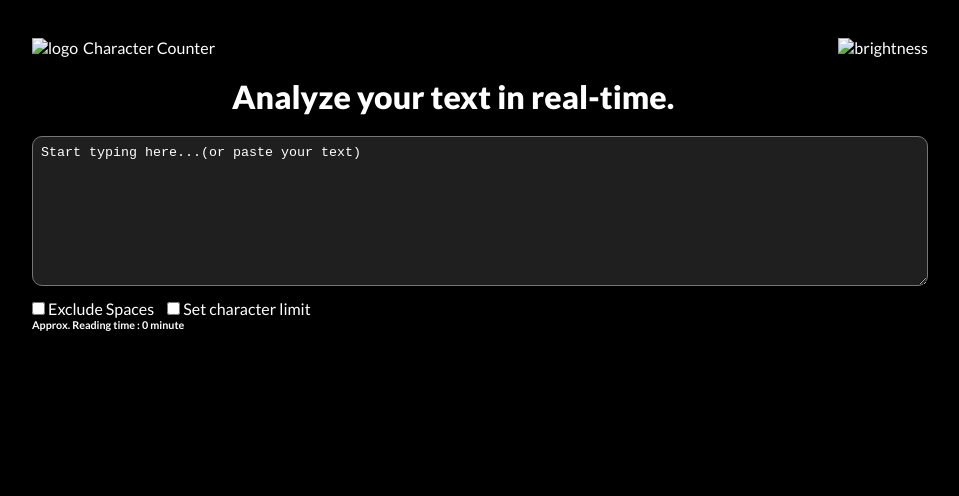
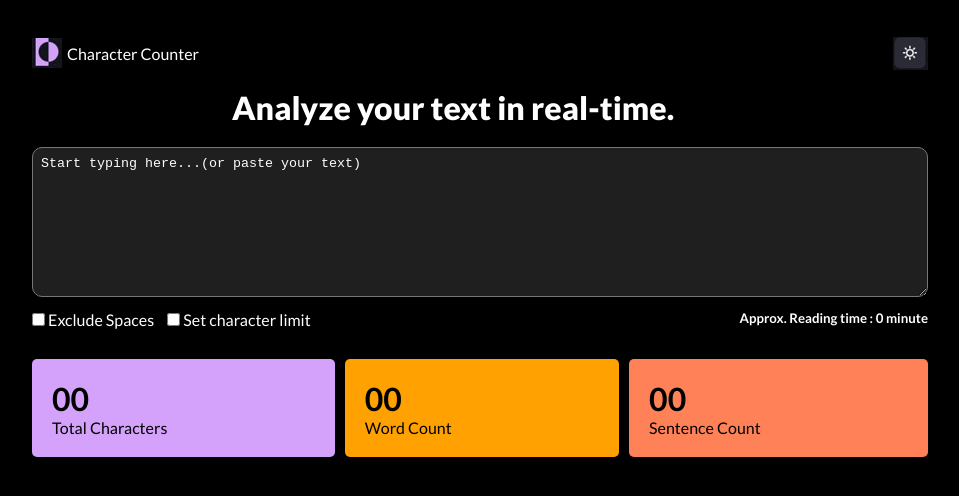
Before and after one commit to LavanyaRaja13/character-couter-app, a plain HTML site: page index.html in a window 1280 px wide. Shown: the whole page, without its empty margins (160-1119 px from the left). Drawn offline with Linux system fonts and the light colour scheme.

Commit message:
updated html

```diff
--- a/index.html
+++ b/index.html
@@ -21,7 +21,21 @@
                 <label for="main-content-checkbox_1"> Exclude Spaces</label>
                 <input type="checkbox" class="main-content-checkbox_2">
                 <label for="main-content-checkbox_2"> Set character limit</label>
-                <h6>Approx. Reading time : 0 minute</h6>
+                <h5>Approx. Reading time : 0 minute</h5>
+            </div>
+            <div class="main-content-counter">
+                <div class="main-content-counter-character">
+                    <h1 class="charCount">00</h1>
+                    <p>Total Characters</p>
+                </div>
+                <div class="main-content-counter-word">
+                    <h1 class="wordCount">00</h1>
+                    <p>Word Count</p>
+                </div>
+                <div class="main-content-counter-sentence">
+                    <h1 class="sentenceCount">00</h1>
+                    <p>Sentence Count</p>
+                </div>
             </div>
         </div>
 
--- a/scripts.js
+++ b/scripts.js
@@ -1,7 +1,9 @@
-console.log('init');
-
-const  main = () => {
-    console.log('main');
-}
-
-document.addEventListener('DOMContentLoaded', main);
+document.querySelector("img.main-header-brightness").addEventListener("click", function() {
+    document.querySelector(".main").classList.toggle("background-updated");
+ });
+console.log("hello");
+ document.querySelector(".main-content-inputbox").addEventListener("keyup", function(){
+    document.querySelector(".charCount").textContent = this.value.length;
+    document.querySelector(".wordCount").textContent = this.value.split(/\s+/).length-1;
+    document.querySelector(".sentenceCount").textContent = this.value.split(/\./).length-1;
+});
--- a/styles.scss
+++ b/styles.scss
@@ -5,8 +5,6 @@
     margin: 0;
     padding: 0;
     box-sizing: border-box;
-    background-color: #000;
-    color: #fff;
 }
 .lato-thin {
     font-family: "Lato", sans-serif;
@@ -68,14 +66,21 @@
     font-style: italic;
   }
 
+  .background-updated{
+    background-color: white;
+    color: black;
+  }
+
   body{
     font-family: "Lato", sans-serif;
     font-weight: normal;
+    background-color: #000;
+    color: #fff;
   }
 
 .main{
     padding: 3% 15%;
-   &-header{
+    &-header{
        display:flex;
        align-items: center;
        gap: 5px;
@@ -97,6 +102,7 @@
             border-radius: 10px;
             padding: 8px;
             background-color: #201f1f;
+            color: #fff;
 
             &::placeholder{
                 color: #fff;
@@ -104,11 +110,40 @@
         }
 
         &-checkbox{
-            padding: 10px 0;
+            padding: 10px 0 30px 0;
+            position: relative;
 
             label{
                 padding: 0 10px 0 0;
             }
+
+            h5{
+              display: inline;
+              position: absolute;
+              right: 0;
+            }
+        }
+
+        &-counter{
+          display: grid;
+          grid-template-columns: auto auto auto;
+          gap: 10px;
+          color: #000;
+
+          div{
+            border-radius: 5px;
+            padding: 20px;
+          }
+
+          &-character{
+            background-color: hsl(274, 92%, 81%);
+          }
+          &-word{
+            background-color: hsl(38, 100%, 50%)
+          }
+          &-sentence{
+            background-color: hsl(15, 99%, 67%);
+          }
         }
     }
 }
```
Also changed, not shown: Colorful-logo-design-template-on-transparent-background-PNG-removebg-preview.png (added), brightness.png (added), grok-logo-png_seeklogo-613403.png (added), logo.png (added), styles.css, 1 other file.
